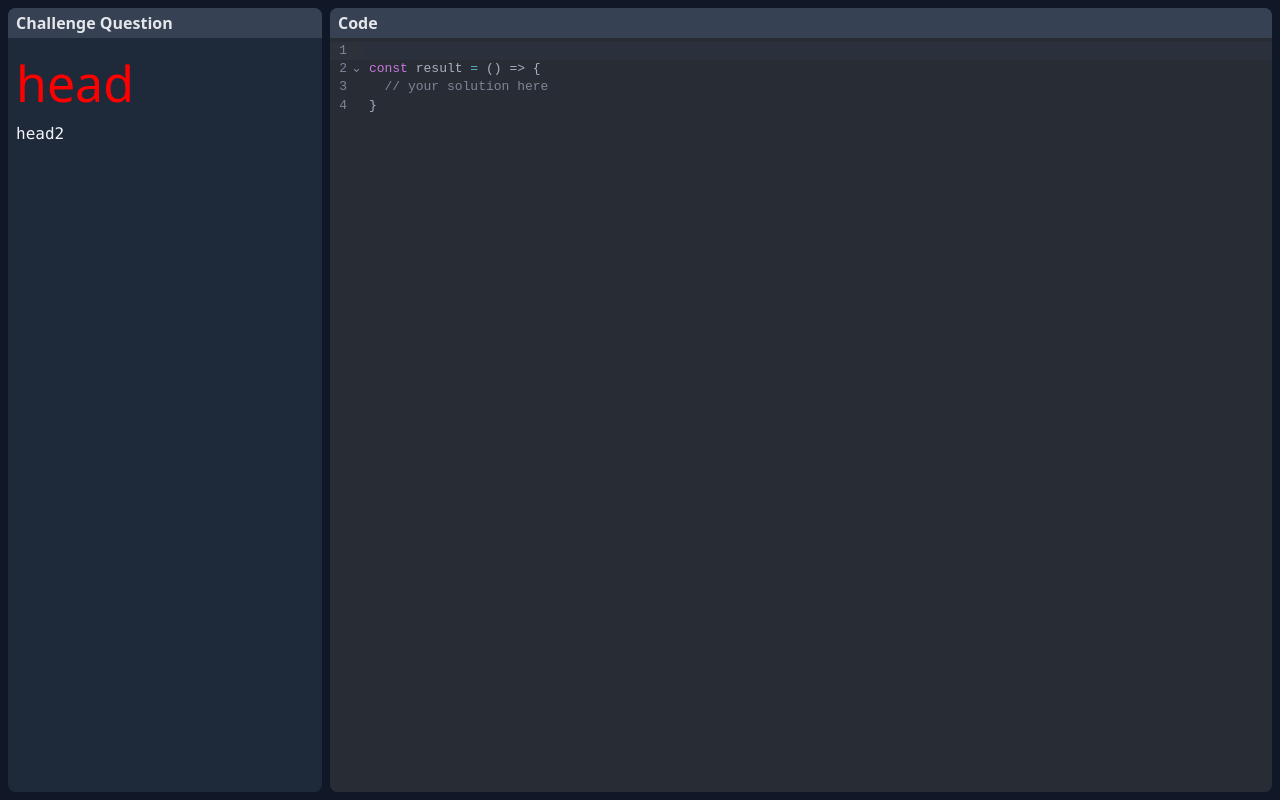
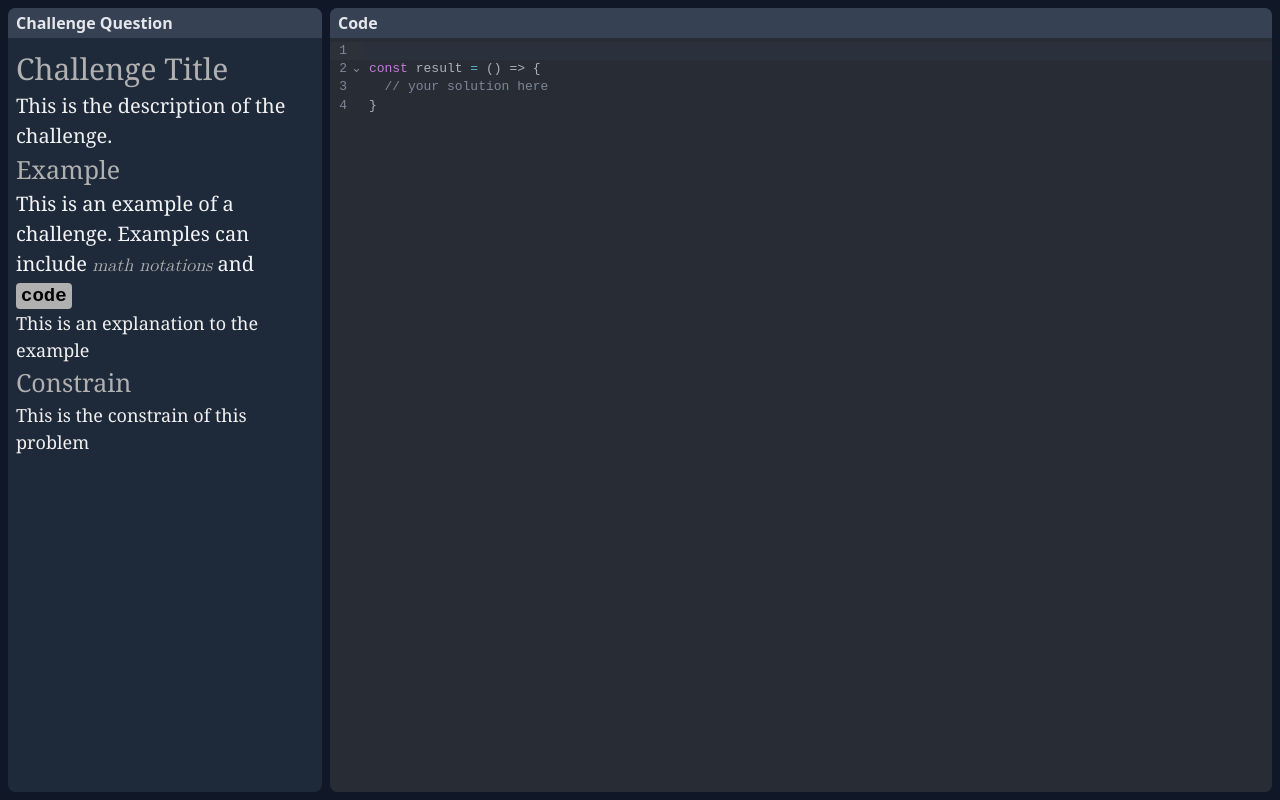
Before and after one commit to Yonava/code-swap, a React (Vite) app in the folder client/: page /challenge in a window 1280 px wide. Built offline with nearby package versions, Linux system fonts and the light colour scheme.

Commit message:
adding custom tags with styles

```diff
--- a/client/src/components/ProblemStatement.tsx
+++ b/client/src/components/ProblemStatement.tsx
@@ -1,17 +1,33 @@
 import ReactMarkdown from 'react-markdown';
 import rehypeRaw from 'rehype-raw';
-import mycssclassed from './classes';
+import combinedStyles from './tags';
+
 
 export const ProblemStatement = () => {
   const content = `
-  <header>head</header>
-  <code>head2</code>
+  <challengeTitle>Challenge Title</challengeTitle>
+
+  <description> This is the description of the challenge. </description>
+
+  <sectionHeader>Example</sectionHeader>
+
+  <example>This is an example of a challenge. Examples can include <variable>math notations</variable> and <line>code</line></example>
+
+
+  <explain>This is an explanation to the example </explain>
+
+  <sectionHeader>Constrain</sectionHeader>
+
+  <constrain>This is the constrain of this problem</constrain>
+
+
+
   `;
   return (
     <div>
       <ReactMarkdown
         rehypePlugins={[rehypeRaw]}
-        children={content + ' ' + mycssclassed}
+        children={content + ' ' + combinedStyles}
       />
     </div>
   );
--- a/client/src/components/classes.ts
+++ /dev/null
@@ -1,10 +0,0 @@
-
-export default `<style>header {
-  color: red;
-  font-size: 50px;
-}
-
-this_thing {
-  color: green;
-}
- </style>`
--- a/client/src/components/classes.css
+++ b/client/src/components/tags.css
@@ -1,8 +1,8 @@
-header {
+/* challengeTitle {
   color: red;
   font-size: 50px;
 }
 
-this_thing {
+description {
   color: green;
-}
+} */
--- /dev/null
+++ b/client/src/components/tags.ts
@@ -0,0 +1,102 @@
+const challengeTitle = `
+  challengeTitle {
+    color: #b0b0b0;
+    font-size: 30px;
+    font-family: "Georgia", "serif";
+  }
+`;
+
+const description = `
+  description{
+    color: #f0f0f0;
+    font-size: 20px;
+    font-family: 'Georgia', serif;
+
+  }
+`;
+
+
+
+const example = `
+example{
+  color: f0f0f0;
+  font-size: 20px;
+  font-family: "Georgia", "serif";
+
+}
+
+`;
+const sectionHeader= `
+sectionHeader{
+  color: #b0b0b0;
+  font-size: 25px;
+  font-family: "Georgia", "serif";
+
+}
+
+`;
+
+const explain = `
+  explain {
+    color: #f0f0f0;
+    font-size: 18px;
+    font-family: "Georgia", "serif";
+  }
+`;
+
+const constrain = `
+  constrain {
+    color: red;
+    color: #f0f0f0;
+    font-size: 18px;
+    font-family: "Georgia", "serif";
+  }
+`;
+
+const variable = `
+  variable {
+    color: #b0b0b0;
+    font-size: 18px;
+    font-style: italic;
+    font-family: 'Cambria Math', 'STIX Math', 'Latin Modern Math', serif;
+  }
+`;
+
+const line = `
+  line {
+      font-family: "Courier New", Courier, monospace;
+      background-color: #b0b0b0;
+      color: #000000;
+      font-weight: bold;
+      padding: 2px 5px;
+      border-radius: 4px;
+      font-size: 0.95em;}
+`;
+
+
+
+const combinedStyles = `<style>
+          ${challengeTitle}
+          ${description}
+          ${example}
+          ${explain}
+          ${constrain}
+          ${variable}
+          ${line}
+          ${sectionHeader}
+
+
+</style>
+`;
+
+export default combinedStyles;
+
+// export default `<style>challengeTitle {
+//   color: red;
+//   font-size: 50px;
+// }
+
+// description {
+//   color: green;
+// }
+//  </style>`;
```
